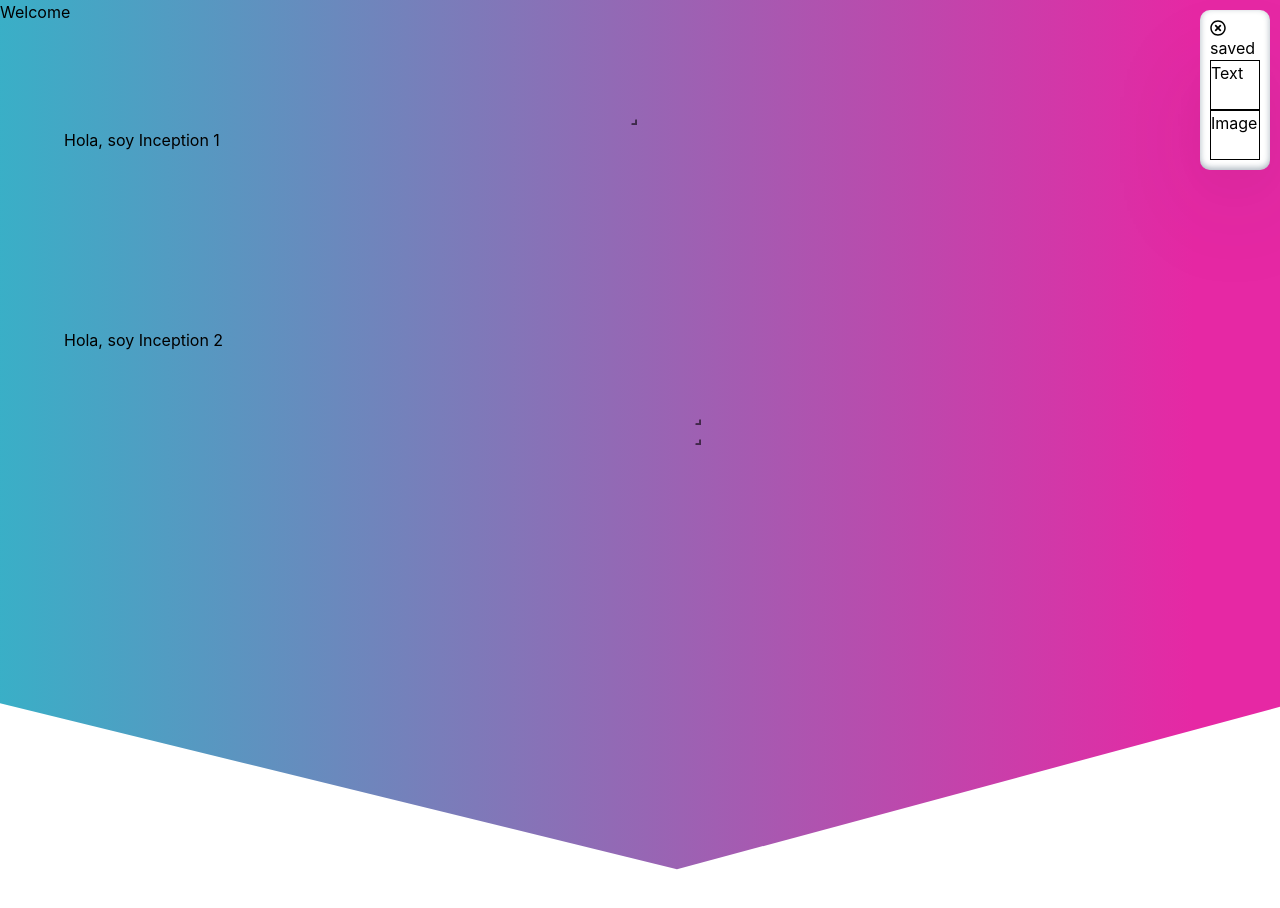
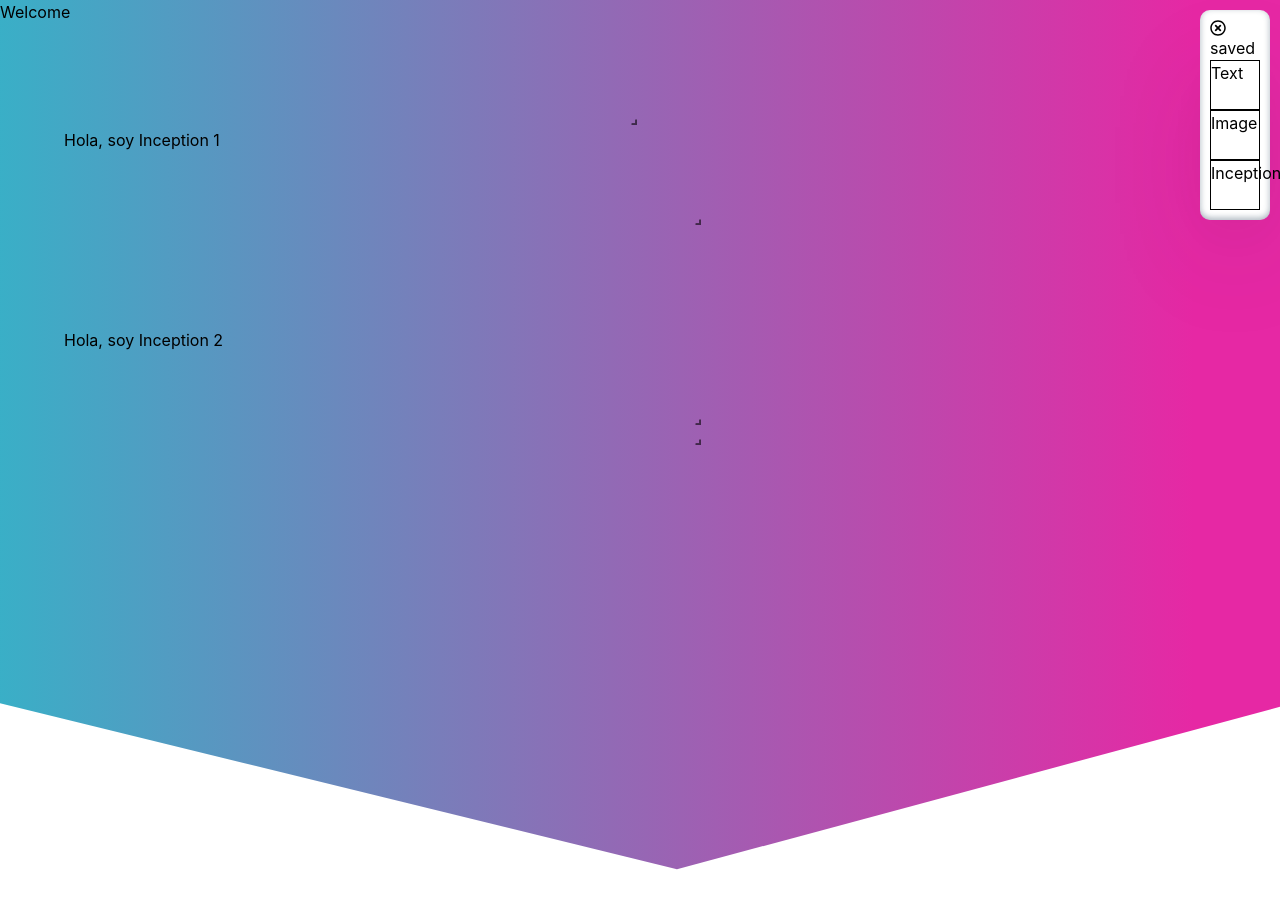
Before and after one commit to Achiaga/open-website-builder, a Next.js app: page /builder in a window 1280 px wide. Both pictures are taken after a click on the element 1240 px from the left and 40 px from the top of the page. Shown: the top 908 px of the page. Built offline with nearby package versions, Linux system fonts and the light colour scheme.

Commit message:
feat: fixed problem with position the toolbar on inception blocks

```diff
--- a/builder/blocks/block-modifiers.js
+++ b/builder/blocks/block-modifiers.js
@@ -286,13 +286,17 @@ export const Modifier = ({ handleEdit, propertiesValues, properties }) => {
 	)
 }
 
-function getTranslateX(blockKey) {
-	const myElement = document.getElementById(blockKey).parentElement
-	var style = window.getComputedStyle(myElement)
-	// eslint-disable-next-line no-undef
-	var matrix = new WebKitCSSMatrix(style.transform)
-
-	return { left: matrix.m41, top: matrix.m42 }
+function getOffsetTop(elem) {
+	var offsetTop = 0
+	var offsetLeft = 0
+	do {
+		if (!isNaN(elem.offsetTop)) {
+			offsetTop += elem.offsetTop
+			offsetLeft += elem.offsetLeft
+		}
+		// eslint-disable-next-line no-cond-assign
+	} while ((elem = elem.offsetParent))
+	return { left: offsetLeft, top: offsetTop }
 }
 
 export const BlockModifiers = ({ data, blockKey, blockType }) => {
@@ -302,7 +306,8 @@ export const BlockModifiers = ({ data, blockKey, blockType }) => {
 		editBlock({ ...data, [id]: value }, blockKey, operationType)
 	}
 
-	const dim = getTranslateX(blockKey)
+	const dim = getOffsetTop(document.getElementById(blockKey))
+	console.log(dim)
 	return (
 		<Portal id='main-builder'>
 			<Box
--- a/builder/blocks/inception.js
+++ b/builder/blocks/inception.js
@@ -12,6 +12,7 @@ import {
 	addCallbackToBlock
 } from '../web-builder/helpers'
 import { Box } from '@chakra-ui/react'
+import { BuilderSidebar } from '../sidebar'
 
 const ReactGridLayout = WidthProvider(RGL)
 
@@ -31,7 +32,7 @@ const initialBlockConfig = {
 }
 
 const initialLayout = [
-	{ i: 'inception-1', x: 0, y: 0, w: 10, h: 10, static: true },
+	{ i: 'inception-1', x: 0, y: 0, w: 10, h: 10 },
 	{ i: 'inception-2', x: 10, y: 20, w: 10, h: 10 }
 ]
 
@@ -68,6 +69,7 @@ const BlockInception = ({
 	}
 
 	function onDrop(layout, droppedBlockLayout) {
+		console.log('droppedBlockLayout', droppedBlockLayout)
 		setLayout(layout)
 		udpateBlocksConfig((blocksConfig) =>
 			addBlock(
@@ -79,22 +81,25 @@ const BlockInception = ({
 		)
 		setNewBlockId(uuid())
 	}
+
 	const isDroppable = parenSelectedItem?.includes('inception')
+	console.log(newBlockType)
 	return (
 		<Box {...data} w='100%' h='100%' id='inception'>
 			<ReactGridLayout
-				useCSSTransforms={false}
 				key={reRender ? 'a' : 'b'}
 				cols={10}
 				rowHeight={10}
 				margin={[0, 0]}
 				height={100}
+				style={{ width: '100%', height: '100%' }}
 				autoSize={false}
 				preventCollision={false}
 				isDroppable={isDroppable}
 				onDrop={onDrop}
-				droppingItem={{ i: newBlockId, w: 10, h: 10 }}
+				droppingItem={{ i: newBlockId, w: 5, h: 5 }}
 				compactType='null'
+				className='layout'
 				layout={layout}
 				onLayoutChange={onLayoutChange}>
 				{generateBuilderBlocks(
--- a/builder/sidebar/sidebar.js
+++ b/builder/sidebar/sidebar.js
@@ -18,6 +18,24 @@ const TextBlock = ({ setNewBlockType, handleDrop }) => {
 				setNewBlockType('text')
 			}}>
 			Text
+		</Box>
+	)
+}
+const InceptionBlock = ({ setNewBlockType, handleDrop }) => {
+	return (
+		<Box
+			h='50px'
+			w='50px'
+			border='1px solid'
+			className='droppable-element'
+			draggable={true}
+			unselectable='on'
+			onDragEnd={handleDrop}
+			onDragStart={(e) => {
+				e.dataTransfer.setData('text/plain', '')
+				setNewBlockType('inception')
+			}}>
+			Inception
 		</Box>
 	)
 }
@@ -89,6 +107,7 @@ const BuilderSidebar = ({ setNewBlockType, isSaved }) => {
 			<div>{isSaved ? 'saved' : <Spinner />}</div>
 			<TextBlock setNewBlockType={setNewBlockType} handleDrop={handleDrop} />
 			<ImageBlock setNewBlockType={setNewBlockType} />
+			<InceptionBlock setNewBlockType={setNewBlockType} />
 		</Box>
 	)
 }
--- a/builder/web-builder/web-builder.js
+++ b/builder/web-builder/web-builder.js
@@ -102,7 +102,7 @@ const WebBuilder = ({ userBlocksData, newBlockType, setIsSaved }) => {
 		}
 	}
 
-	const isDroppable = selectedItemId?.includes('inception') ? false : true
+	const isDroppable = !selectedItemId?.includes('inception')
 	return (
 		<Box
 			d='flex'
@@ -120,7 +120,9 @@ const WebBuilder = ({ userBlocksData, newBlockType, setIsSaved }) => {
 				isDroppable={isDroppable}
 				onResizeStop={handleResize}
 				compactType='null'
-				droppingItem={{ i: newBlockId, w: 50, h: 50 }}
+				// This makes everything go 6x slower
+				useCSSTransforms={false}
+				droppingItem={{ i: `${newBlockType}-${newBlockId}`, w: 50, h: 50 }}
 				style={{ width: '100%', minHeight: '100vh' }}
 				className='layout'
 				layout={layout}
```
